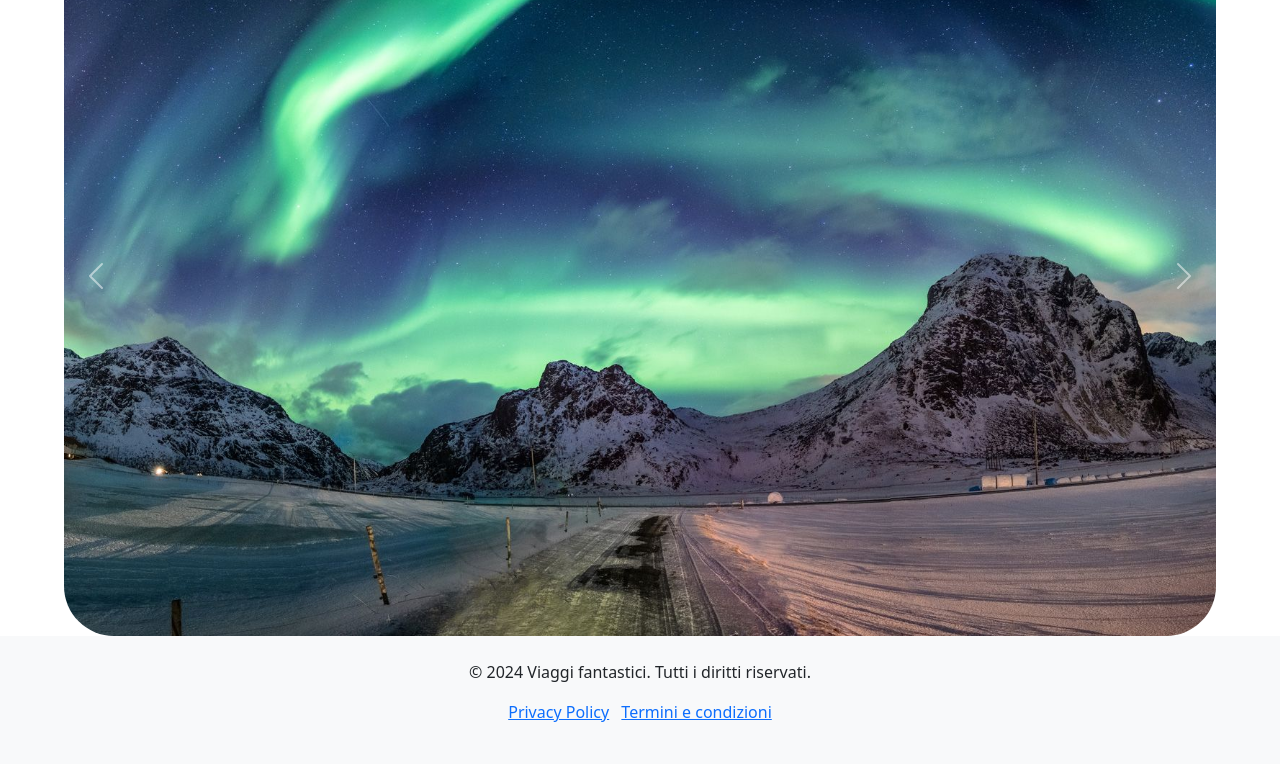
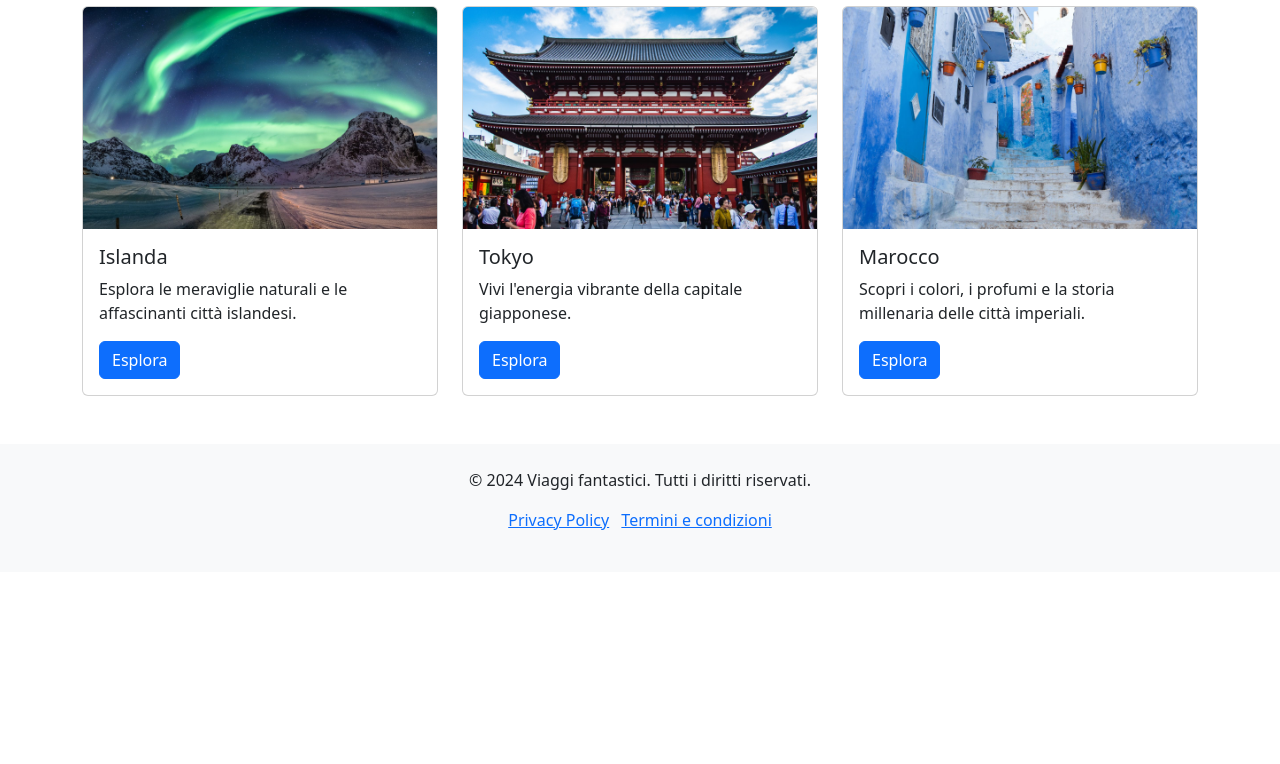
Before and after one commit to sassialberto/viaggi, a plain HTML site: page layout/destinazioni.html in a window 1280 px wide. Shown: the part 160-924 px from the top of the page. After the commit the page ends 800 px from the top, so only its background shows below. Drawn offline with nearby package versions, Linux system fonts and the light colour scheme.

Commit message:
immagini sistemate

```diff
--- a/layout/destinazioni.html
+++ b/layout/destinazioni.html
@@ -10,7 +10,7 @@
 <body>
     <nav class="navbar navbar-expand-lg bg-body-tertiary">
         <div style="background-color: whitesmoke" class="container-fluid">
-          <a style=" font-family: Arial, sans-serif; color: black; text-align: center;" class="navbar-brand" href="#">Viaggi fantastici</a>
+          <a style=" font-family: Arial, sans-serif; color: black; text-align: center;" class="navbar-brand" href="/index.html">Viaggi fantastici</a>
           <button class="navbar-toggler" type="button" data-bs-toggle="collapse" data-bs-target="#navbarSupportedContent" aria-controls="navbarSupportedContent" aria-expanded="false" aria-label="Toggle navigation">
              <span class="navbar-toggler-icon"></span>
           </button>
@@ -27,54 +27,41 @@
         </div>
     </nav>
 
-    <div style="position: relative; text-align: center; color: whitesmoke; margin-bottom: 20px;">
-        <h2 style="position: absolute; top: 20px; width: 100%; z-index: 10; font-size: 2.5rem; font-weight: bold;">
-            Gira il mondo con Viaggi fantastici
-        </h2>
-    </div>
-
-    <div id="carouselExample" class="carousel slide">
-        <div class="carousel-inner">
-          <div class="carousel-item active">
-            <img style="max-width: 90%; margin:auto; border-radius: 50px;" src="immagini/islanda.jpg" class="d-block w-100" alt="Islanda">
-            <div class="carousel-caption d-none d-md-block">
+    <section id="destinazioni" class="container py-5">
+        <h2 class="text-center mb-4">Destinazioni Popolari</h2>
+        <div class="row">
+          <div class="col-md-4">
+            <div class="card">
+              <img src="immagini/islanda.jpg" class="card-img-top" alt="Destinazione 1">
+              <div class="card-body">
+                <h5 class="card-title">Islanda</h5>
+                <p class="card-text">Esplora le meraviglie naturali e le affascinanti città islandesi.</p>
+                <a href="#" class="btn btn-primary">Esplora</a>
+              </div>
             </div>
           </div>
-          <div class="carousel-item">
-            <img style="max-width: 90%; margin:auto; border-radius: 50px;" src="immagini/tokyo.jpg" class="d-block w-100" alt="Tokyo">
-            <div class="carousel-caption d-none d-md-block">
+          <div class="col-md-4">
+            <div class="card">
+              <img src="immagini/tokyo.jpg" class="card-img-top" alt="Destinazione 2">
+              <div class="card-body">
+                <h5 class="card-title">Tokyo</h5>
+                <p class="card-text">Vivi l'energia vibrante della capitale giapponese.</p>
+                <a href="#" class="btn btn-primary">Esplora</a>
+              </div>
             </div>
           </div>
-          <div class="carousel-item">
-            <img style="max-width: 90%; margin:auto; border-radius: 50px;" src="immagini/marocco.jpg" class="d-block w-100" alt="Morocco">
-            <div class="carousel-caption d-none d-md-block">
-            </div>
-          </div>
-          <div class="carousel-item">
-            <img style="max-width: 90%; margin:auto; border-radius: 50px;" src="immagini/egitto.jpg" class="d-block w-100" alt="Morocco">
-            <div class="carousel-caption d-none d-md-block">
-            </div>
-          </div>
-          <div class="carousel-item">
-            <img style="max-width: 90%; margin:auto; border-radius: 50px;" src="immagini/thailandia.jpg" class="d-block w-100" alt="Morocco">
-            <div class="carousel-caption d-none d-md-block">
-            </div>
-          </div>
-          <div class="carousel-item">
-            <img style="max-width: 90%; margin:auto; border-radius: 50px;" src="immagini/sud africa.jpg" class="d-block w-100" alt="Morocco">
-            <div class="carousel-caption d-none d-md-block">
+          <div class="col-md-4">
+            <div class="card">
+              <img src="immagini/marocco.jpg" class="card-img-top" alt="Destinazione 3">
+              <div class="card-body">
+                <h5 class="card-title">Marocco</h5>
+                <p class="card-text">Scopri i colori, i profumi e la storia millenaria delle città imperiali.</p>
+                <a href="#" class="btn btn-primary">Esplora</a>
+              </div>
             </div>
           </div>
         </div>
-        <button class="carousel-control-prev" type="button" data-bs-target="#carouselExample" data-bs-slide="prev">
-          <span class="carousel-control-prev-icon" aria-hidden="true"></span>
-          <span class="visually-hidden">Previous</span>
-        </button>
-        <button class="carousel-control-next" type="button" data-bs-target="#carouselExample" data-bs-slide="next">
-          <span class="carousel-control-next-icon" aria-hidden="true"></span>
-          <span class="visually-hidden">Next</span>
-        </button>
-    </div>
+    </section>
 
     <footer class="bg-light py-4">
         <div class="container text-center">
```
